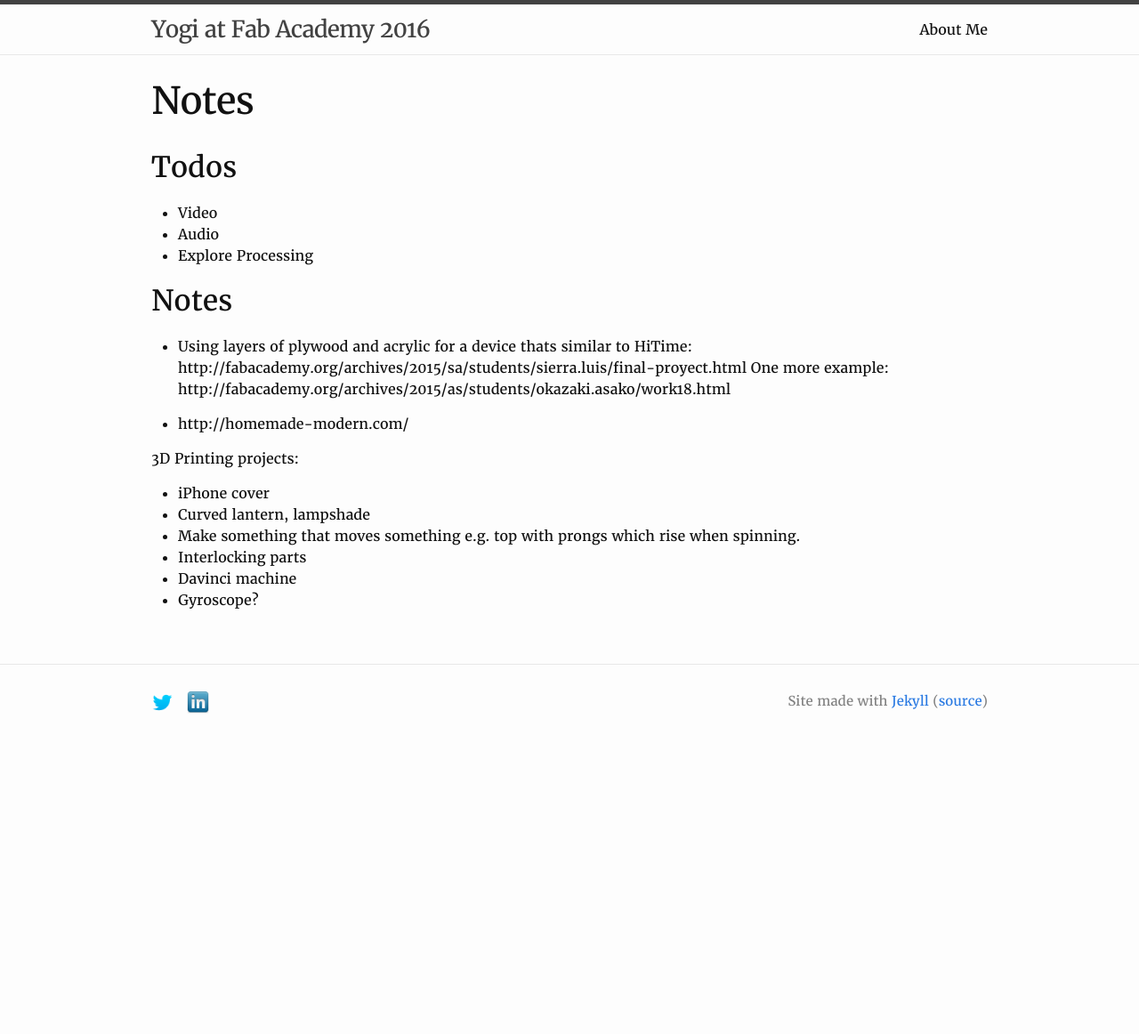
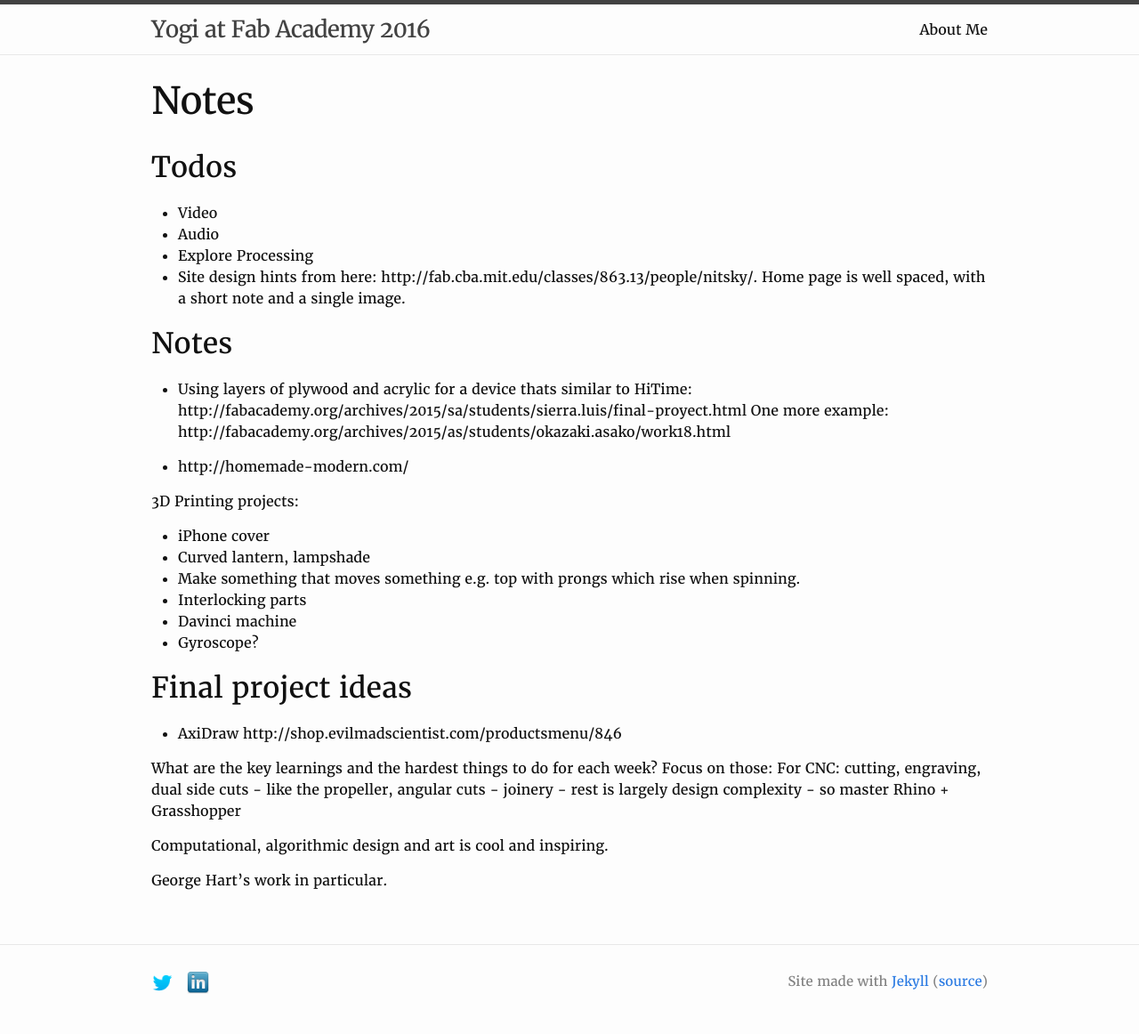
Before and after one commit to yogi/fabacademy2016, a Jekyll site: the page built from notes.md, in a window 1280 px wide. Shown: the whole page at 89% size. Built offline with Jekyll 4.4.1, drawn with Linux system fonts in a browser that asks for light colours; before the commit the page ends 900 px from its top, so only the background shows below that.

Commit message:
machining notes

```diff
--- a/notes.md
+++ b/notes.md
@@ -9,7 +9,7 @@
 * Video
 * Audio
 * Explore Processing
-
+* Site design hints from here: http://fab.cba.mit.edu/classes/863.13/people/nitsky/. Home page is well spaced, with a short note and a single image.
 
 ## Notes
 * Using layers of plywood and acrylic for a device thats similar to HiTime: http://fabacademy.org/archives/2015/sa/students/sierra.luis/final-proyect.html
@@ -25,3 +25,18 @@
 * Interlocking parts
 * Davinci machine
 * Gyroscope?
+
+## Final project ideas
+
+* AxiDraw http://shop.evilmadscientist.com/productsmenu/846
+
+
+What are the key learnings and the hardest things to do for each week? Focus on those:
+For CNC: cutting, engraving, dual side cuts - like the propeller, angular cuts
+    - joinery
+    - rest is largely design complexity - so master Rhino + Grasshopper
+
+
+Computational, algorithmic design and art is cool and inspiring.
+
+George Hart's work in particular.
```
Also changed, not shown: w7-machining.md (+13 -0 lines).
